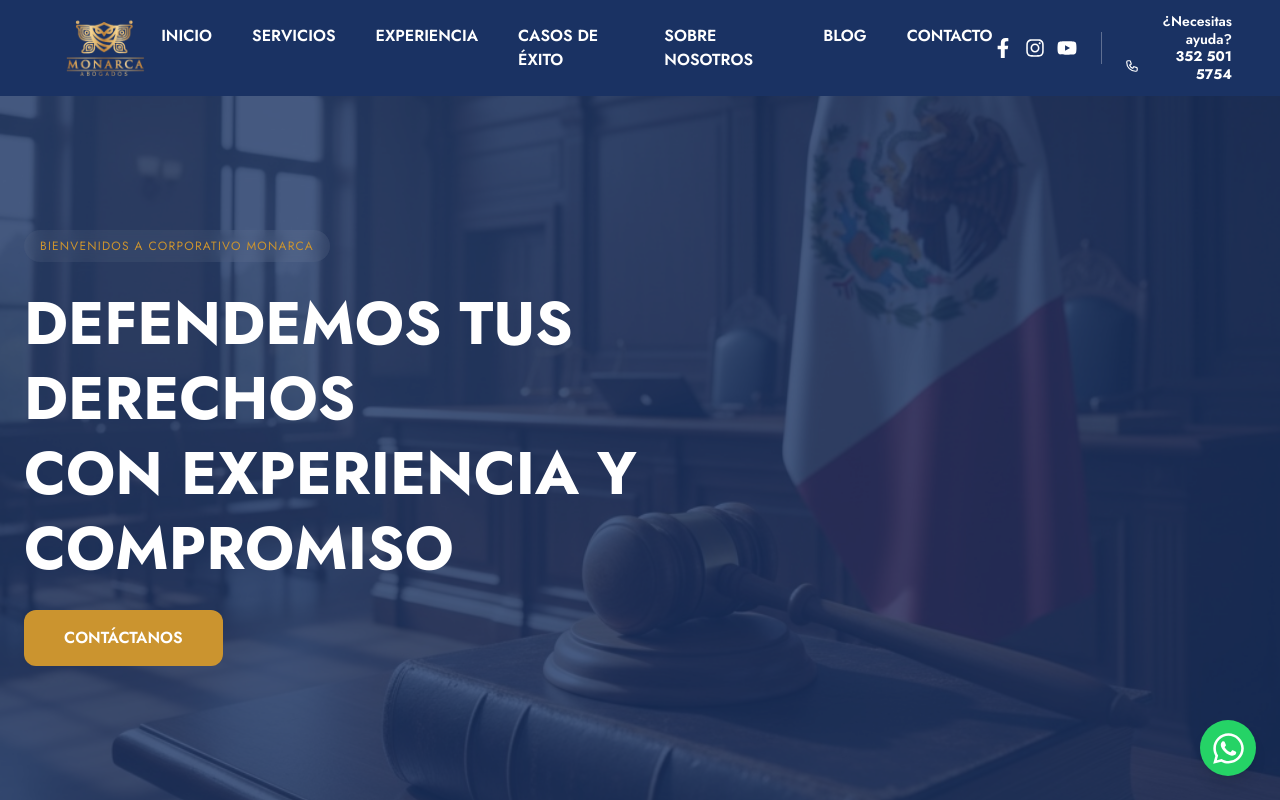
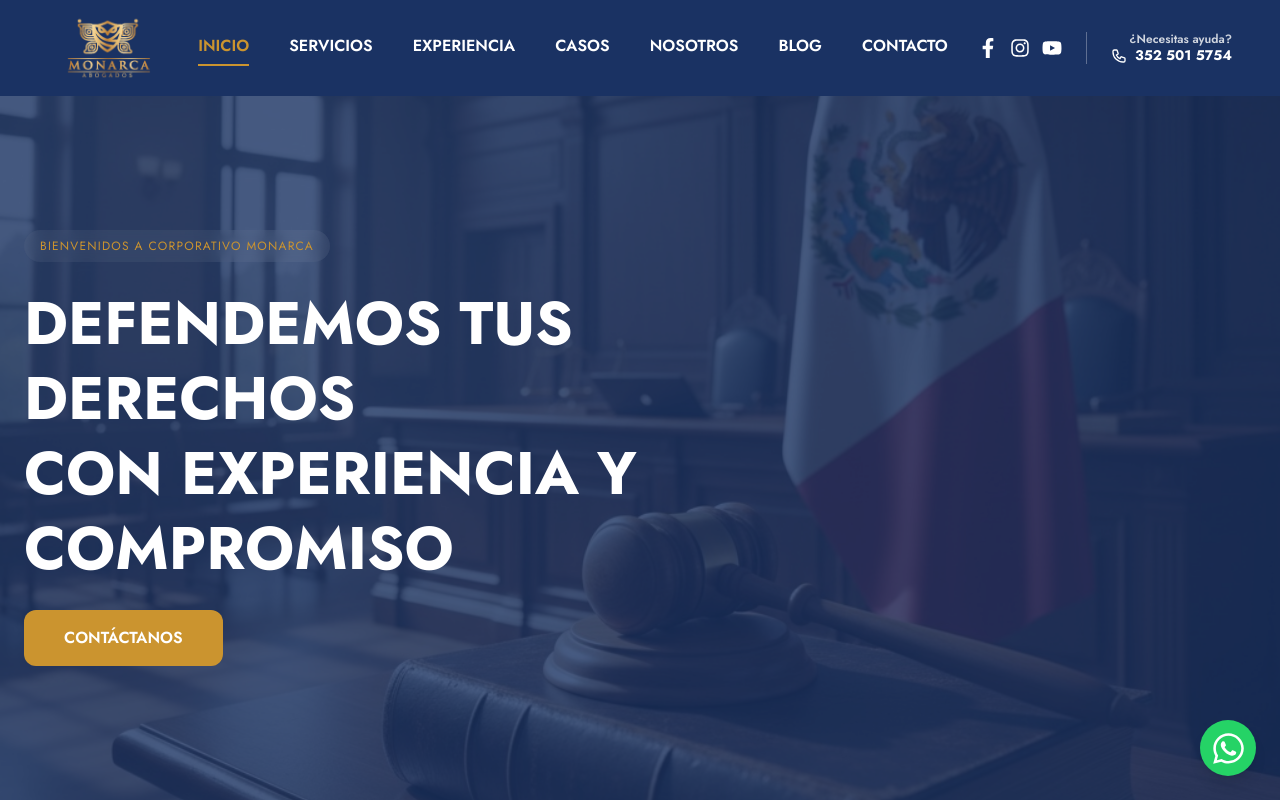
Before and after one commit to Koritek-MX/corporativo-monarca-landing-page, a React (Vite) app: page / in a window 1280 px wide. Shown: the top 800 px of the page. Built offline with nearby package versions, Linux system fonts and the light colour scheme.

Commit message:
Change: Se modificaron estilos -@fernandobo681

```diff
--- a/src/components/layout/Navbar.tsx
+++ b/src/components/layout/Navbar.tsx
@@ -3,17 +3,58 @@ import { FaFacebookF, FaInstagram, FaYoutube } from "react-icons/fa";
 import { HiOutlineMenu, HiOutlineX, HiOutlinePhone } from "react-icons/hi";
 import logo from "../../assets/images/monarca-gold.png";
 
+const sections = [
+  "inicio",
+  "servicios",
+  "experiencia",
+  "casos",
+  "nosotros",
+  "blog",
+  "contacto",
+];
+
 const Navbar = () => {
   const [open, setOpen] = useState(false);
   const [show, setShow] = useState(true);
   const [lastScrollY, setLastScrollY] = useState(0);
+  const [activeSection, setActiveSection] = useState("inicio");
+  const [isNavigating, setIsNavigating] = useState(false);
 
-  // Hide / show navbar on scroll
+  /* 👉 Scroll suave al seleccionar sección */
+  const handleScrollToSection = (
+    e: React.MouseEvent,
+    sectionId: string
+  ) => {
+    e.preventDefault();
+
+    const target = document.getElementById(sectionId);
+    if (!target) return;
+
+    setShow(true);
+    setIsNavigating(true);
+
+    // Scroll suave
+    target.scrollIntoView({
+      behavior: "smooth",
+      block: "start",
+    });
+
+    // Cerrar drawer si está abierto
+    if (open) setOpen(false);
+
+    // Reactivar hide/show después del scroll
+    setTimeout(() => {
+      setIsNavigating(false);
+      setLastScrollY(window.scrollY);
+    }, 700);
+  };
+
+  /* Hide / show navbar on scroll */
   useEffect(() => {
     const handleScroll = () => {
+      if (open || isNavigating) return;
+
       const currentScrollY = window.scrollY;
-
-      if (open) return;
 
       if (currentScrollY > lastScrollY && currentScrollY > 80) {
         setShow(false);
@@ -26,15 +67,39 @@ const Navbar = () => {
 
     window.addEventListener("scroll", handleScroll);
     return () => window.removeEventListener("scroll", handleScroll);
-  }, [lastScrollY, open]);
+  }, [lastScrollY, open, isNavigating]);
 
-  // Lock body scroll when mobile menu is open
+  /* Lock body scroll when drawer is open */
   useEffect(() => {
     document.body.style.overflow = open ? "hidden" : "auto";
     return () => {
       document.body.style.overflow = "auto";
     };
   }, [open]);
+
+  /* Scroll Spy */
+  useEffect(() => {
+    const observer = new IntersectionObserver(
+      (entries) => {
+        entries.forEach((entry) => {
+          if (entry.isIntersecting) {
+            setActiveSection(entry.target.id);
+          }
+        });
+      },
+      {
+        rootMargin: "-40% 0px -40% 0px",
+        threshold: 0,
+      }
+    );
+
+    sections.forEach((id) => {
+      const el = document.getElementById(id);
+      if (el) observer.observe(el);
+    });
+
+    return () => observer.disconnect();
+  }, []);
 
   return (
     <>
@@ -52,28 +117,46 @@ const Navbar = () => {
             <div className="flex items-center justify-between h-20">
 
               {/* Logo */}
-              <div className="flex items-center gap-3">
-                <img
-                  src={logo}
-                  alt="Corporativo Monarca"
-                  className="h-30 w-auto object-contain"
-                />
-              </div>
+              <img
+                src={logo}
+                alt="Corporativo Monarca"
+                className="h-30 w-auto object-contain"
+              />
 
               {/* Desktop Menu */}
-              <nav className="hidden md:flex gap-10 text-sm lg:text-base font-semibold text-white">
-                <a href="#inicio" className="hover:text-secondary transition">INICIO</a>
-                <a href="#servicios" className="hover:text-secondary transition">SERVICIOS</a>
-                <a href="#experiencia" className="hover:text-secondary transition">EXPERIENCIA</a>
-                <a href="#casos" className="hover:text-secondary transition">CASOS DE ÉXITO</a>
-                <a href="#nosotros" className="hover:text-secondary transition">SOBRE NOSOTROS</a>
-                <a href="#blog" className="hover:text-secondary transition">BLOG</a>
-                <a href="#contacto" className="hover:text-secondary transition">CONTACTO</a>
+              <nav className="hidden md:flex gap-10 text-sm lg:text-base font-semibold">
+                {sections.map((id) => (
+                  <a
+                    key={id}
+                    href={`#${id}`}
+                    onClick={(e) => handleScrollToSection(e, id)}
+                    className={`
+                      relative pb-1 transition-colors duration-300
+                      ${
+                        activeSection === id
+                          ? "text-secondary after:scale-x-100"
+                          : "text-white hover:text-secondary after:scale-x-0"
+                      }
+                      after:content-['']
+                      after:absolute
+                      after:left-0
+                      after:-bottom-1
+                      after:w-full
+                      after:h-[2px]
+                      after:bg-secondary
+                      after:origin-left
+                      after:transition-transform
+                      after:duration-300
+                    `}
+                  >
+                    {id.toUpperCase()}
+                  </a>
+                ))}
               </nav>
 
               {/* Desktop Right */}
-              <div className="hidden md:flex items-center gap-6 text-right">
-                <div className="flex gap-3 text-white">
+              <div className="hidden md:flex items-center gap-6 text-white">
+                <div className="flex gap-3">
                   <FaFacebookF size={20} />
                   <FaInstagram size={20} />
                   <FaYoutube size={20} />
@@ -81,8 +164,10 @@ const Navbar = () => {
 
                 <div className="w-px h-8 bg-white/30" />
 
-                <div className="text-sm font-semibold text-white leading-tight">
-                  <span className="block">¿Necesitas ayuda?</span>
+                <div className="text-sm font-semibold leading-tight text-right">
+                  <span className="block text-xs opacity-80">
+                    ¿Necesitas ayuda?
+                  </span>
                   <a
                     href="tel:+523525015754"
                     className="flex items-center gap-2 font-bold hover:text-secondary transition"
@@ -93,7 +178,7 @@ const Navbar = () => {
                 </div>
               </div>
 
-              {/* Mobile Menu Button */}
+              {/* Mobile Button */}
               <button
                 className="md:hidden text-white"
                 onClick={() => setOpen(true)}
@@ -107,23 +192,30 @@ const Navbar = () => {
         </div>
       </header>
 
-      {/* MOBILE MODAL (ANIMATED) */}
+      {/* MOBILE DRAWER */}
       <div
         className={`
           fixed inset-0 z-50
-          bg-primary/95 backdrop-blur-sm
-          transition-all duration-300 ease-out
+          transition-all duration-300
           ${open ? "opacity-100 visible" : "opacity-0 invisible"}
         `}
       >
+        {/* Overlay */}
+        <div
+          className="absolute inset-0 bg-black/40"
+          onClick={() => setOpen(false)}
+        />
+
+        {/* Drawer */}
         <div
           className={`
-            flex flex-col h-full
-            transform transition-all duration-300 ease-out
-            ${open ? "translate-y-0" : "-translate-y-6"}
+            absolute top-0 right-0 h-full w-full max-w-sm
+            bg-primary
+            transform transition-transform duration-300
+            ${open ? "translate-x-0" : "translate-x-full"}
           `}
         >
-          {/* Modal Header */}
+          {/* Header */}
           <div className="flex items-center justify-between px-6 h-24 border-b border-white/20">
             <img
               src={logo}
@@ -140,50 +232,26 @@ const Navbar = () => {
           </div>
 
           {/* Menu */}
-          <nav className="flex-1 flex flex-col items-center justify-center gap-8 text-lg font-semibold text-white">
-            {["inicio","servicios","experiencia","casos","nosotros","blog","contacto"].map(id => (
+          <nav className="flex-1 flex flex-col items-center justify-center gap-8 text-lg font-semibold">
+            <br />
+            {sections.map((id) => (
               <a
                 key={id}
                 href={`#${id}`}
-                onClick={() => setOpen(false)}
-                className="hover:text-secondary transition"
+                onClick={(e) => handleScrollToSection(e, id)}
+                className={`
+                  transition-all duration-200
+                  ${
+                    activeSection === id
+                      ? "text-secondary scale-105"
+                      : "text-white hover:text-secondary"
+                  }
+                `}
               >
                 {id.toUpperCase()}
               </a>
             ))}
           </nav>
-
-          {/* Modal Footer Info */}
-          <div className="border-t border-white/20 px-6 py-6 text-white">
-            <div className="flex flex-col items-center gap-3 text-sm">
-              <b>¡Contáctanos!</b>
-
-              <a
-                href="tel:+523525015754"
-                className="hover:text-secondary transition font-semibold"
-              >
-                352 501 5754
-              </a>
-
-              <a
-                href="mailto:monarcacorporativo@outlook.com"
-                className="hover:text-secondary transition"
-              >
-                monarcacorporativo@outlook.com
-              </a>
-
-              <span className="opacity-90 text-center">
-                Juan Escutia #10, int 3, Col. Centro, CP. 59300,<br />
-                La Piedad de Cabadas, Michoacán, México
-              </span>
-            </div>
-
-            <div className="flex justify-center gap-6 mt-4">
-              <FaFacebookF size={18} />
-              <FaInstagram size={18} />
-              <FaYoutube size={18} />
-            </div>
-          </div>
         </div>
       </div>
     </>
```
